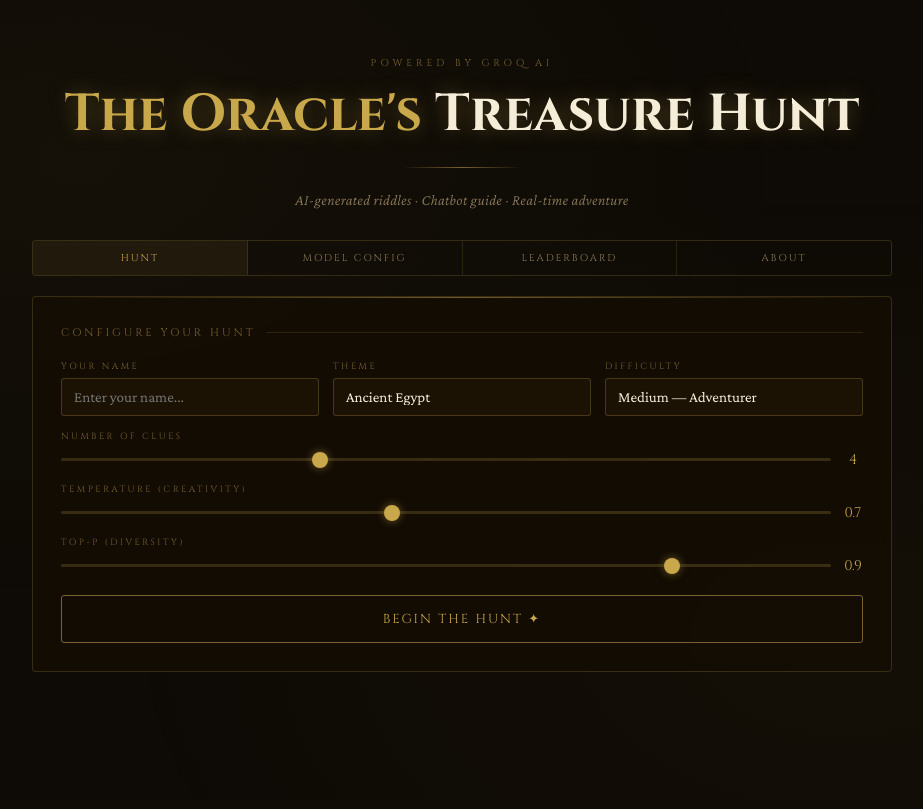
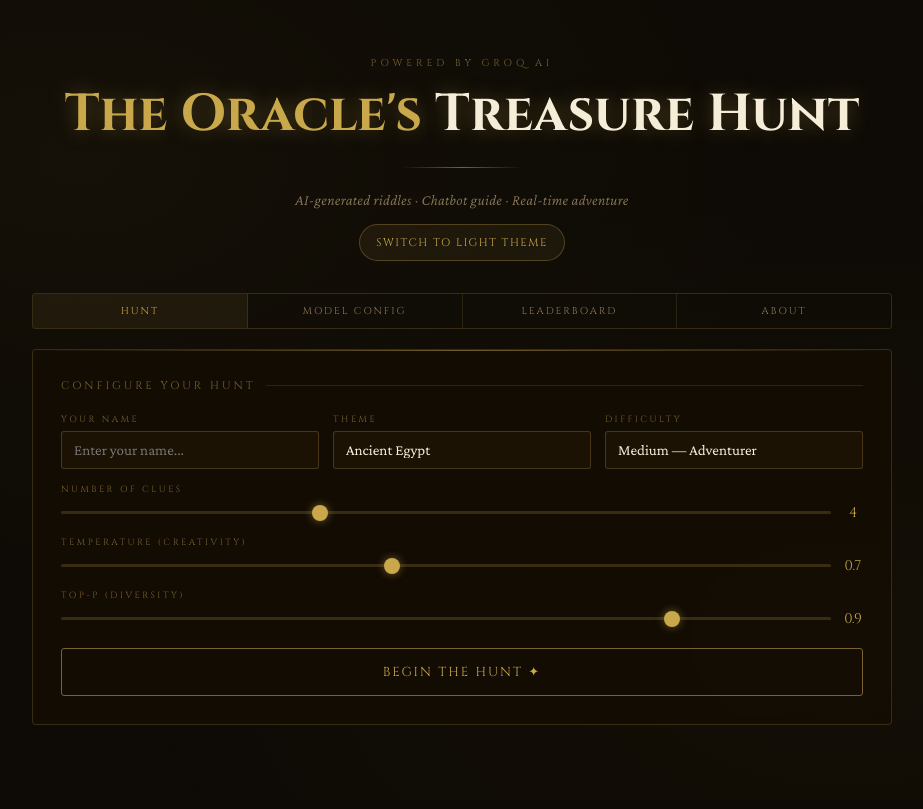
Before and after one commit to Manmohan-Singh-1/Treasure-Hunter, a Flask app: page / in a window 1280 px wide. Shown: the whole page, without its empty margins (178-1101 px from the left). Before the commit the page ends 672 px from the top, so only its background shows below. Run offline with Flask 3, Linux system fonts and the light colour scheme.

Commit message:
Enhance theme support with CSS variables and toggle
Refactor CSS variables for theme support and update styles for various elements to use these variables. Implement theme toggle functionality for light and dark themes.

```diff
--- a/templates/index.html
+++ b/templates/index.html
@@ -21,6 +21,25 @@
   --fog: #B8A882;
   --glow-gold: 0 0 20px rgba(201,168,76,0.35);
   --glow-soft: 0 0 40px rgba(201,168,76,0.15);
+  --bg: #0E0B06;
+  --text: var(--parchment);
+  --panel-bg: rgba(20,14,4,0.85);
+  --panel-border: rgba(201,168,76,0.2);
+  --input-bg: rgba(30,20,5,0.8);
+  --input-border: rgba(201,168,76,0.25);
+  --chat-bg: rgba(25,17,4,0.8);
+  --user-msg-bg: rgba(201,168,76,0.08);
+  --light-bg: #EFE5D1;
+  --light-text: #3C2F21;
+  --light-muted: #665238;
+  --light-panel-bg: rgba(255,251,243,0.96);
+  --light-panel-border: rgba(148,108,50,0.22);
+  --light-card-bg: rgba(255,248,237,0.96);
+  --light-input-bg: #FFF2D9;
+  --light-input-border: rgba(148,108,50,0.35);
+  --light-chat-bg: rgba(246,235,217,0.98);
+  --light-bot-msg-bg: rgba(243,230,209,0.98);
+  --light-user-msg-bg: rgba(216,176,102,0.16);
 }
 
 *, *::before, *::after { box-sizing: border-box; margin: 0; padding: 0; }
@@ -86,14 +106,26 @@ body::before {
 
 /* ── PANELS ── */
 .panel {
-  background: rgba(20,14,4,0.85);
-  border: 1px solid rgba(201,168,76,0.2);
+  background: var(--panel-bg);
+  border: 1px solid var(--panel-border);
   border-radius: 4px;
   padding: 1.75rem;
   margin-bottom: 1.25rem;
   backdrop-filter: blur(4px);
   position: relative;
   overflow: hidden;
+  transition: background-color 0.4s ease, border-color 0.4s ease, color 0.4s ease;
+}
+.clue-card,
+.msg-bub,
+.chat-input,
+.field select,
+.field input[type=text],
+.theme-toggle,
+.btn-generate,
+.btn-check,
+.btn-send {
+  transition: background-color 0.4s ease, color 0.4s ease, border-color 0.4s ease, box-shadow 0.4s ease;
 }
 .panel::before {
   content: '';
@@ -180,6 +220,25 @@ input[type=range]::-webkit-slider-thumb {
 .btn-generate:hover { border-color: var(--gold); color: var(--gold-light); box-shadow: var(--glow-gold); }
 .btn-generate:hover::before { opacity: 1; }
 .btn-generate:disabled { opacity: 0.4; cursor: not-allowed; box-shadow: none; }
+
+.theme-toggle {
+  display: inline-flex;
+  align-items: center;
+  gap: 8px;
+  margin-top: 1rem;
+  padding: 10px 16px;
+  border: 1px solid rgba(201,168,76,0.3);
+  border-radius: 999px;
+  background: rgba(201,168,76,0.08);
+  color: var(--gold);
+  font-family: 'Cinzel', serif;
+  font-size: 11px;
+  letter-spacing: 1.5px;
+  text-transform: uppercase;
+  cursor: pointer;
+  transition: all 0.2s;
+}
+.theme-toggle:hover { background: rgba(201,168,76,0.14); }
 
 /* ── LOADING ── */
 .loading-overlay {
@@ -441,6 +500,64 @@ input[type=range]::-webkit-slider-thumb {
   border: 1px solid rgba(201,168,76,0.2);
   border-radius: 3px; margin-bottom: 1.25rem; overflow: hidden;
 }
+
+body.theme-light {
+  background: var(--light-bg);
+  color: var(--light-text);
+}
+body.theme-light::before {
+  background:
+    radial-gradient(ellipse at 20% 20%, rgba(160,120,60,0.08) 0%, transparent 50%),
+    radial-gradient(ellipse at 80% 80%, rgba(140,100,45,0.05) 0%, transparent 50%);
+}
+body.theme-light .panel {
+  background: var(--light-panel-bg);
+  border-color: var(--light-panel-border);
+}
+body.theme-light .site-header .eyebrow,
+body.theme-light .site-header h1 span,
+body.theme-light .site-header p,
+body.theme-light .hunt-meta,
+body.theme-light .config-val,
+body.theme-light .progress-label,
+body.theme-light .clue-riddle,
+body.theme-light .clue-hint-text,
+body.theme-light .lb-name,
+body.theme-light .lb-score,
+body.theme-light .chat-name,
+body.theme-light .pill,
+body.theme-light .clue-feedback {
+  color: var(--light-muted);
+}
+body.theme-light .clue-card {
+  background: var(--light-card-bg);
+  border-color: rgba(160,120,60,0.15);
+}
+body.theme-light .answer-input,
+body.theme-light .field select,
+body.theme-light .field input[type=text] {
+  background: var(--light-input-bg);
+  border-color: var(--light-input-border);
+  color: var(--light-text);
+}
+body.theme-light .btn-generate,
+body.theme-light .btn-check,
+body.theme-light .btn-send,
+body.theme-light .theme-toggle {
+  color: var(--light-text);
+  border-color: rgba(160,120,60,0.35);
+}
+body.theme-light .chat-panel {
+  background: var(--light-panel-bg);
+}
+body.theme-light .msg.bot .msg-bub {
+  background: var(--light-bot-msg-bg);
+  color: var(--light-text);
+}
+body.theme-light .msg.user .msg-bub {
+  background: var(--light-user-msg-bg);
+  color: var(--light-text);
+}
 .nav-tab {
   flex: 1; padding: 10px;
   font-family: 'Cinzel', serif; font-size: 10px;
@@ -467,6 +584,7 @@ input[type=range]::-webkit-slider-thumb {
     <h1>The Oracle's <span>Treasure Hunt</span></h1>
     <div class="divider"></div>
     <p>AI-generated riddles · Chatbot guide · Real-time adventure</p>
+    <button class="theme-toggle" id="themeToggle" type="button" onclick="toggleTheme()">Switch to Light Theme</button>
   </header>
 
   <!-- NAV TABS -->
@@ -923,6 +1041,25 @@ async function loadLeaderboard() {
 }
 
 // ── Reset ─────────────────────────────────────────────────────────
+function setTheme(theme) {
+  document.body.classList.toggle('theme-light', theme === 'light');
+  const button = document.getElementById('themeToggle');
+  if (button) {
+    button.textContent = theme === 'light' ? 'Switch to Dark Theme' : 'Switch to Light Theme';
+  }
+  localStorage.setItem('treasure_theme', theme);
+}
+
+function toggleTheme() {
+  const theme = document.body.classList.contains('theme-light') ? 'dark' : 'light';
+  setTheme(theme);
+}
+
+function loadTheme() {
+  const saved = localStorage.getItem('treasure_theme') || 'dark';
+  setTheme(saved);
+}
+
 function resetHunt() {
   state = {...state, huntId: null, clues: [], solved: [], currentClue: 0, huntData: null};
   document.getElementById('setupPanel').style.display = 'block';
@@ -932,6 +1069,8 @@ function resetHunt() {
   document.getElementById('cluesList').innerHTML = '';
   document.getElementById('generateBtn').disabled = false;
 }
+
+loadTheme();
 </script>
 </body>
 </html>
```
Also changed, not shown: other parts of templates/index.html (+18 -9 lines).
